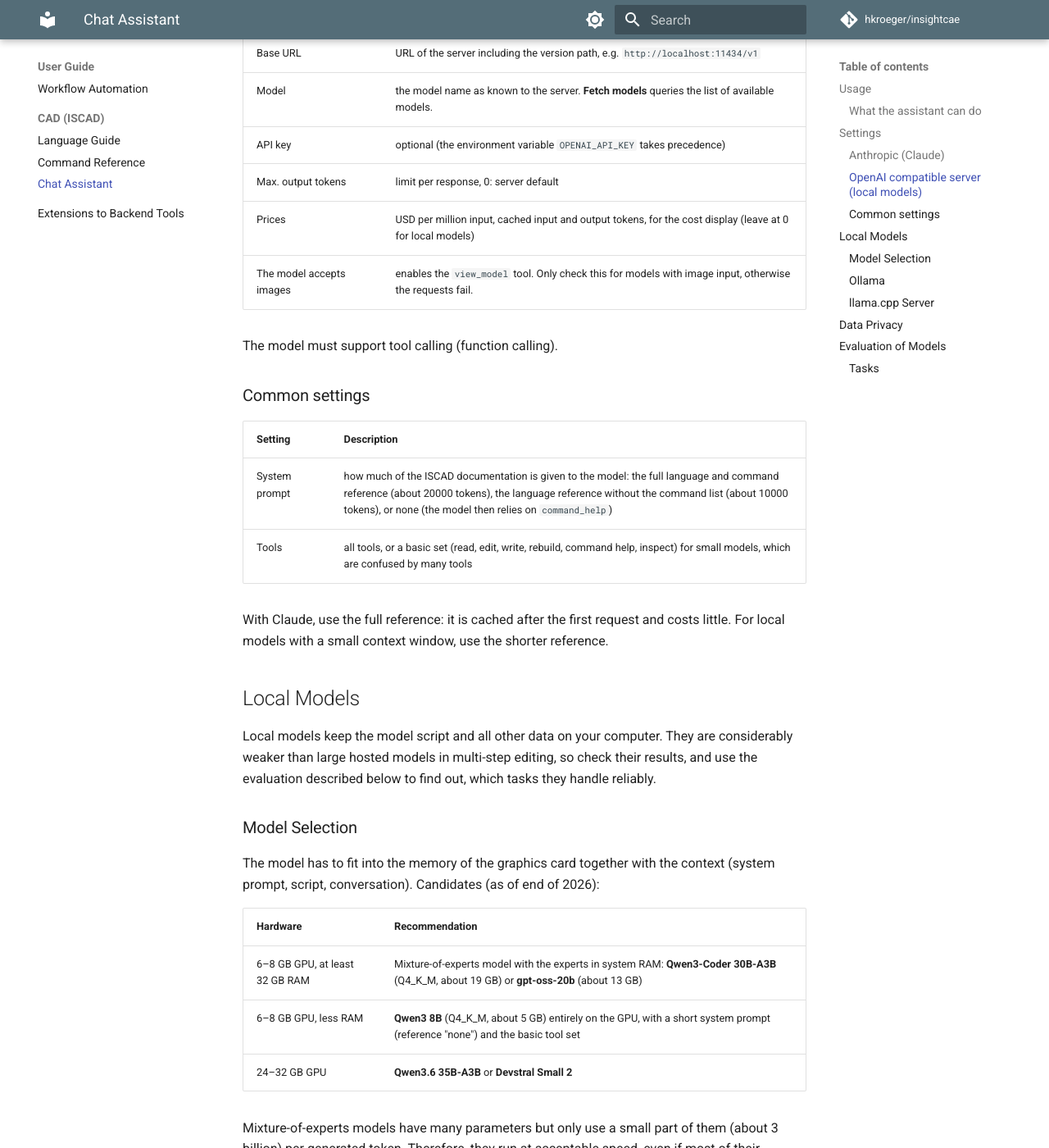
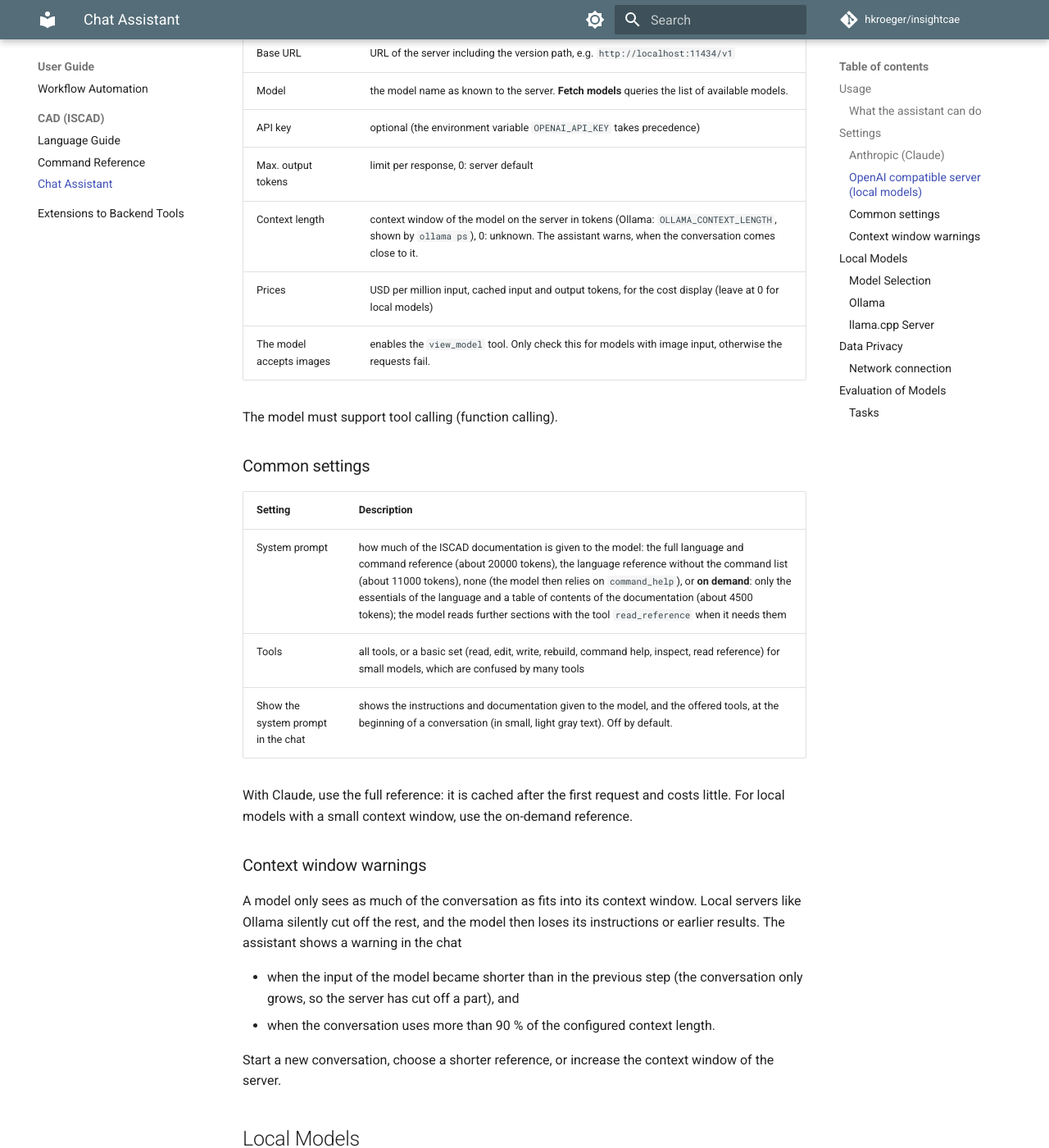
Before and after one commit to hkroeger/insightcae-documentation, an MkDocs documentation site: the page built from docs/cad/iscad-assistant.md, in a window 1280 px wide and 1400 px high, scrolled down 3119 px. Shown: the whole window at 82% size. Built offline with MkDocs 1.6.1 and Material for MkDocs 9.7.7, drawn with Linux system fonts in a browser that asks for light colours; comment, search, counter and statistics services are not loaded; some of the changed text lies outside the part shown.

Commit message:
update assistant description

```diff
--- a/docs/cad/iscad-assistant.md
+++ b/docs/cad/iscad-assistant.md
@@ -84,6 +84,7 @@ The environment variable `ANTHROPIC_API_KEY` takes precedence over the key enter
 | Model | the model name as known to the server. **Fetch models** queries the list of available models. |
 | API key | optional (the environment variable `OPENAI_API_KEY` takes precedence) |
 | Max. output tokens | limit per response, 0: server default |
+| Context length | context window of the model on the server in tokens (Ollama: `OLLAMA_CONTEXT_LENGTH`, shown by `ollama ps`), 0: unknown. The assistant warns, when the conversation comes close to it. |
 | Prices | USD per million input, cached input and output tokens, for the cost display (leave at 0 for local models) |
 | The model accepts images | enables the `view_model` tool. Only check this for models with image input, otherwise the requests fail. |
 
@@ -93,10 +94,20 @@ The model must support tool calling (function calling).
 
 | Setting | Description |
 |---|---|
-| System prompt | how much of the ISCAD documentation is given to the model: the full language and command reference (about 20000 tokens), the language reference without the command list (about 10000 tokens), or none (the model then relies on `command_help`) |
-| Tools | all tools, or a basic set (read, edit, write, rebuild, command help, inspect) for small models, which are confused by many tools |
+| System prompt | how much of the ISCAD documentation is given to the model: the full language and command reference (about 20000 tokens), the language reference without the command list (about 11000 tokens), none (the model then relies on `command_help`), or **on demand**: only the essentials of the language and a table of contents of the documentation (about 4500 tokens); the model reads further sections with the tool `read_reference` when it needs them |
+| Tools | all tools, or a basic set (read, edit, write, rebuild, command help, inspect, read reference) for small models, which are confused by many tools |
+| Show the system prompt in the chat | shows the instructions and documentation given to the model, and the offered tools, at the beginning of a conversation (in small, light gray text). Off by default. |
 
-With Claude, use the full reference: it is cached after the first request and costs little. For local models with a small context window, use the shorter reference.
+With Claude, use the full reference: it is cached after the first request and costs little. For local models with a small context window, use the on-demand reference.
+
+### Context window warnings
+
+A model only sees as much of the conversation as fits into its context window. Local servers like Ollama silently cut off the rest, and the model then loses its instructions or earlier results. The assistant shows a warning in the chat
+
+- when the input of the model became shorter than in the previous step (the conversation only grows, so the server has cut off a part), and
+- when the conversation uses more than 90 % of the configured context length.
+
+Start a new conversation, choose a shorter reference, or increase the context window of the server.
 
 ## Local Models
 
@@ -114,7 +125,7 @@ The model has to fit into the memory of the graphics card together with the cont
 
 Mixture-of-experts models have many parameters but only use a small part of them (about 3 billion) per generated token. Therefore, they run at acceptable speed, even if most of their weights reside in system RAM.
 
-Settings in the assistant for small local models: tools **basic**, system prompt **language reference without command list** (or **none** with a context of 8k tokens), images off.
+Settings in the assistant for small local models: tools **basic**, system prompt **on demand** (or **none** with a context of 8k tokens), images off.
 
 ### Ollama
 
@@ -150,6 +161,10 @@ With each request, the following data is sent to the configured server: the ISCA
 
 When using a hosted service, this data leaves your computer. Check whether this is permitted for the model you are working on. With a local server, all data stays on your computer.
 
+### Network connection
+
+The assistant connects through libcurl, with the TLS library and certificate store of the operating system. A proxy is taken from the usual environment variables (`https_proxy`, `http_proxy`, `no_proxy`). If you use a local server, add it to `no_proxy`, e.g. `no_proxy=localhost,127.0.0.1,myserver`.
+
 ## Evaluation of Models
 
 The program `iscad-assistant-eval` runs a set of modeling tasks with a language model without the graphical editor, builds the resulting scripts and checks the geometry automatically. It is used to compare models, settings and changes of the assistant's instructions.
@@ -176,16 +191,19 @@ iscad-assistant-eval --provider openai --base-url http://localhost:11434/v1 \
 | `--model`, `--base-url`, `--api-key` | model and server (as in the settings dialog) |
 | `--effort <level>` | Anthropic: effort |
 | `--max-tokens`, `--price-input`, `--price-output`, `--price-cached` | OpenAI compatible server: output limit and prices |
-| `--reference full\|basic\|none` | documentation in the system prompt |
+| `--context-length <n>` | OpenAI compatible server: context window of the model, for the warnings |
+| `--reference full\|basic\|ondemand\|none` | documentation in the system prompt |
+| `--print-system-prompt` | print the system prompt of the selected reference level and exit |
 | `--tools full\|basic` | tool set |
 | `--repeat <n>` | run every task n times (results vary between runs) |
 | `--max-steps <n>` | maximum number of model responses per task (default 40) |
 | `--timeout <s>` | maximum time per task (default 900 s; increase for slow local models) |
+| `--build-timeout <s>` | maximum time of a single model build or inspection (default 120 s); degenerate geometry can make the geometry kernel hang |
 | `--out <prefix>` | output file names |
 
 The images of the 3D view are not available without the graphical editor; the `view_model` tool is therefore always disabled in the evaluation.
 
-Each run writes two reports: `<prefix>.md` with the pass rate per task category and a table of all tasks (steps, tool calls, tokens, cost, time, failed checks), and `<prefix>.json` with all results including the complete conversations and final scripts. The conversations show, where a model fails, e.g. because of wrong ISCAD syntax or because it loses track of the task.
+Each run writes two reports: `<prefix>.md` with the pass rate per task category and a table of all tasks (steps, tool calls, tokens, largest input of a single step, cost, time, failed checks and context window warnings), and `<prefix>.json` with all results including the complete conversations and final scripts. The conversations show, where a model fails, e.g. because of wrong ISCAD syntax or because it loses track of the task.
 
 ### Tasks
 
```
